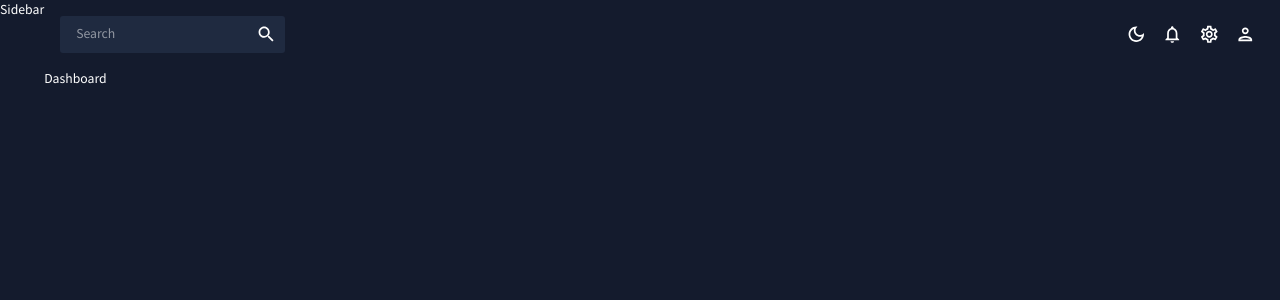
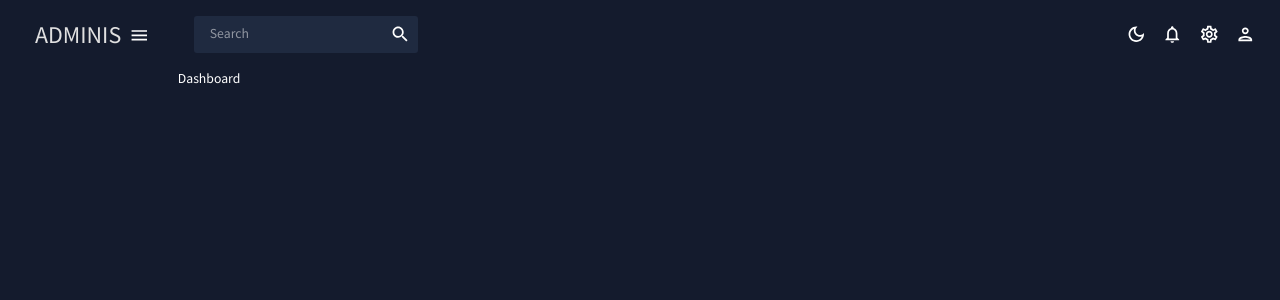
Before and after one commit to VinicinBraga/Adm-Dashboard, a React (Vite) app: page / in a window 1280 px wide. Shown: the top 300 px of the page. Built offline with nearby package versions, Linux system fonts and the light colour scheme.

Commit message:
SideBar structuring

```diff
--- a/src/scenes/global/SideBar.jsx
+++ b/src/scenes/global/SideBar.jsx
@@ -1,7 +1,83 @@
-import React from "react";
+import { useState } from "react";
+import { Box, IconButton, Typography, useTheme } from "@mui/material";
+import { Menu, MenuItem } from "react-pro-sidebar";
+import { ProSidebarProvider } from "react-pro-sidebar";
+import { tokens } from "../../theme";
+import MenuOutlinedIcon from "@mui/icons-material/MenuOutlined";
+
+const Item = ({ title, to, icon, selected, setSelected }) => {
+  const theme = useTheme();
+  const colors = tokens(theme.palette.mode);
+  return (
+    <MenuItem
+      active={selected === title}
+      style={{
+        color: colors.grey[100],
+      }}
+      onClick={() => setSelected(title)}
+      icon={icon}
+    >
+      <Typography>{title}</Typography>
+      <Link to={to} />
+    </MenuItem>
+  );
+};
 
 const SideBar = () => {
-  return <div>Sidebar</div>;
+  const theme = useTheme();
+  const colors = tokens(theme.palette.mode);
+  const [isCollapsed, setIsCollapsed] = useState(false);
+
+  return (
+    <Box
+      sx={{
+        "& .pro-sidebar-inner": {
+          background: `${colors.primary[400]} !important`,
+        },
+        "& .pro-icon-wrapper": {
+          backgroundColor: "transparent !important",
+        },
+        "& .pro-inner-item": {
+          padding: "5px 35px 5px 20px !important",
+        },
+        "& .pro-inner-item:hover": {
+          color: "#868dfb !important",
+        },
+        "& .pro-menu-item.active": {
+          color: "#6870fa !important",
+        },
+      }}
+    >
+      <ProSidebarProvider collapsed={isCollapsed}>
+        <Menu iconShape="square">
+          <MenuItem
+            onClick={() => setIsCollapsed(!isCollapsed)}
+            icon={isCollapsed ? <MenuOutlinedIcon /> : undefined}
+            style={{
+              margin: "10px 0 20px 0",
+              color: colors.grey[100],
+            }}
+          >
+            {!isCollapsed && (
+              <Box
+                display="flex"
+                justifyContent="space-between"
+                alignItems="center"
+                ml="15px"
+              >
+                <Typography variant="h3" color={colors.grey[100]}>
+                  ADMINIS
+                </Typography>
+                <IconButton onClick={() => setIsCollapsed(!isCollapsed)}>
+                  <MenuOutlinedIcon />
+                </IconButton>
+              </Box>
+            )}
+          </MenuItem>
+        </Menu>
+      </ProSidebarProvider>
+    </Box>
+  );
 };
 
 export default SideBar;
```
Also changed, not shown: src/App.jsx (+3 -4 lines).
